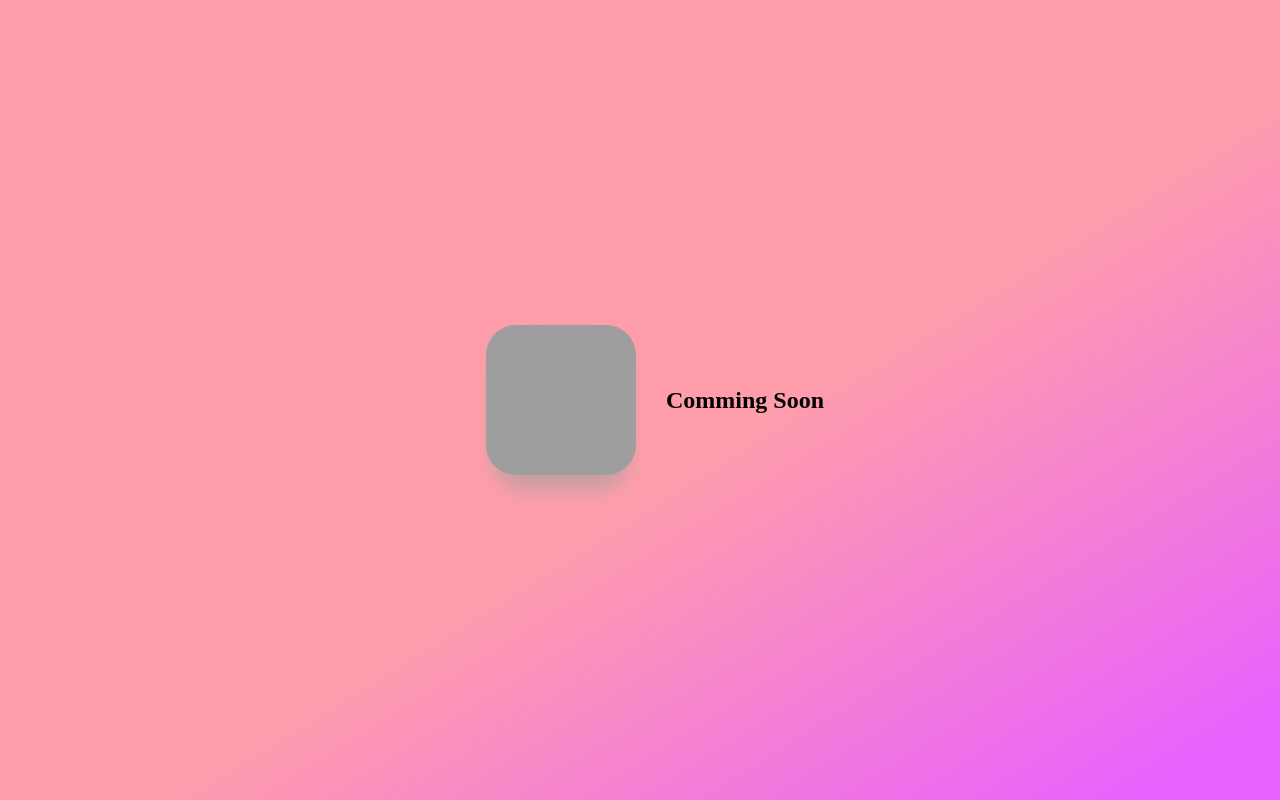
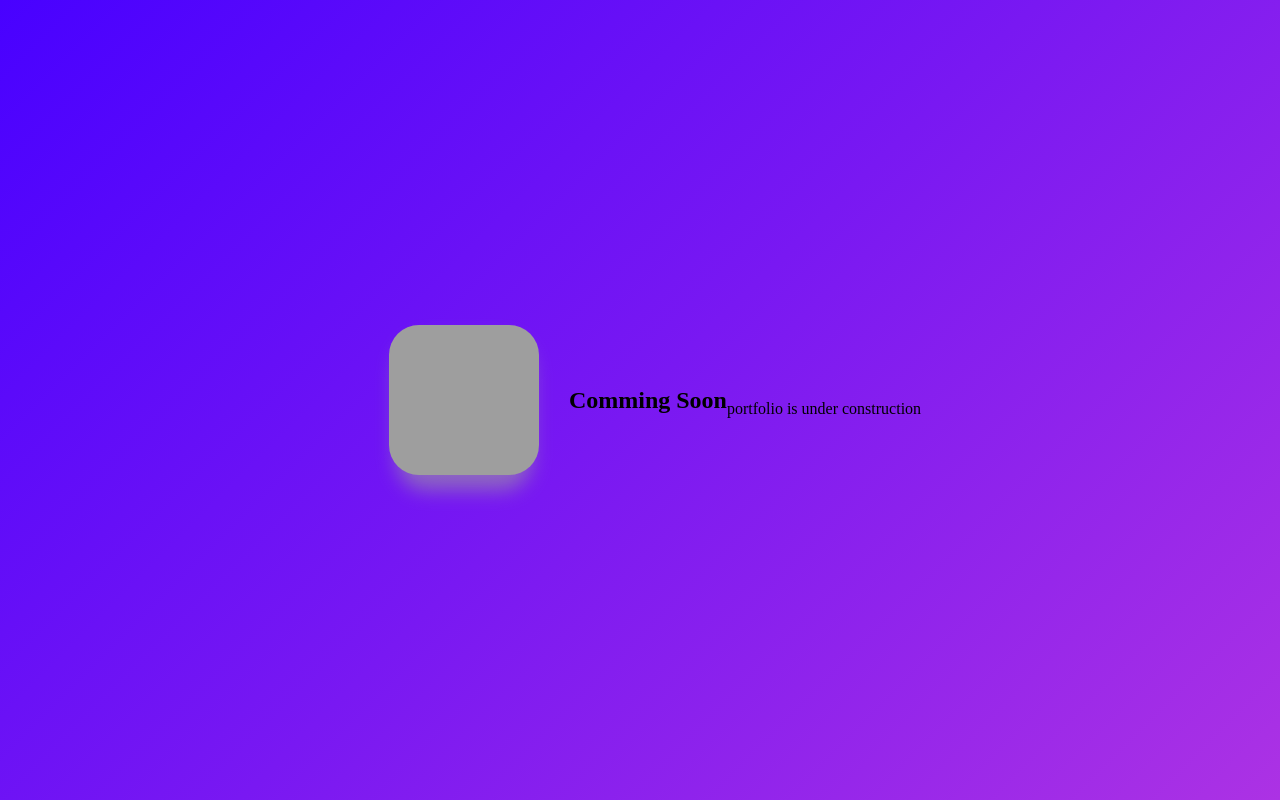
Before and after one commit to GAUTAMMISTRY/gautam.github.io, a plain HTML site: page index.html in a window 1280 px wide. Drawn offline with Linux system fonts and the light colour scheme; grey boxes are pictures that could not be loaded.

Commit message:
Update index.html

```diff
--- a/index.html
+++ b/index.html
@@ -9,7 +9,7 @@
 
 body {
   margin: 0;
-  background: linear-gradient(to bottom right, #ff9eaa 1% 55%, #e860ff 95% 100%)
+  background:linear-gradient(-45deg, #ac32e4, #7918f2, #4801ff)
 }
 main {
   display: flex;
@@ -60,6 +60,7 @@ main {
   <div class="image-card" style="background-image: url('https://avatars2.githubusercontent.com/u/42272869?s=96&v=4')">
   </div>
  <h2>Comming Soon</h2>
+  <br>portfolio is under construction</br>
   </div>
 </main>
 
```
